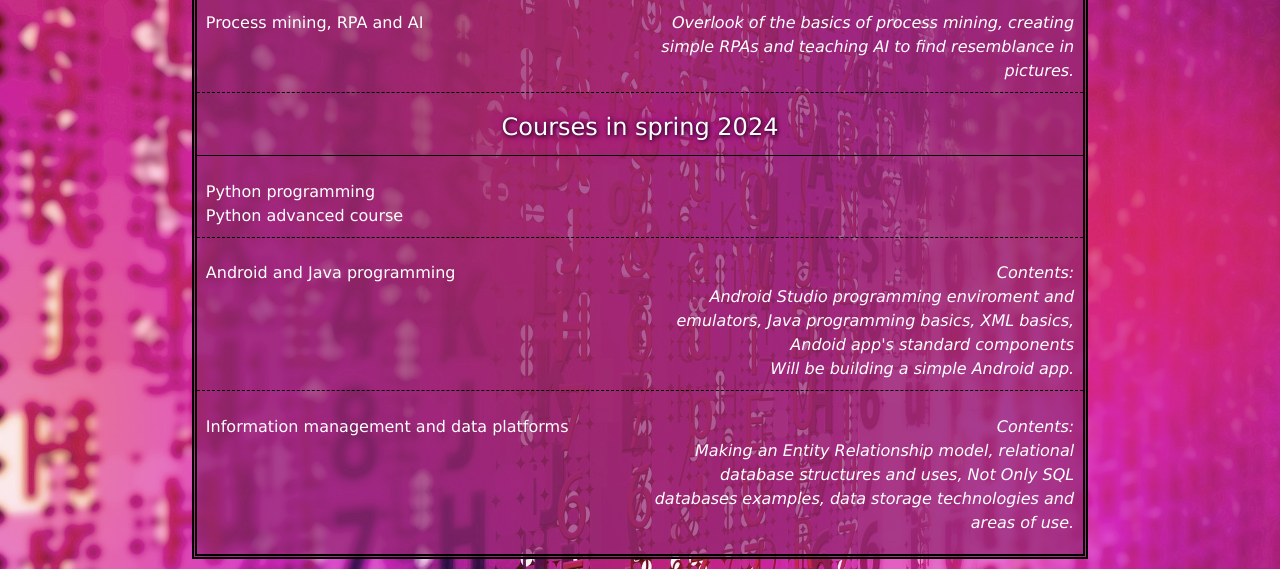
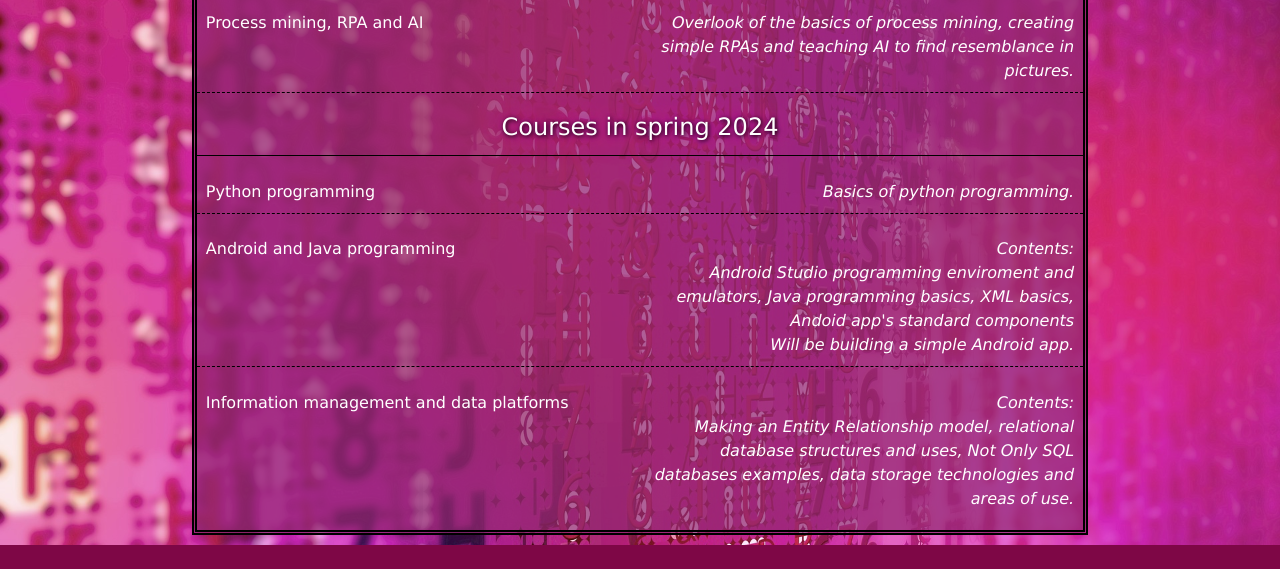
Before and after one commit to Milalien/Milalienxo, a plain HTML site: page skills.html in a window 1280 px wide. Shown: the part 878-1447 px from the top of the page. After the commit the page ends 1423 px from the top, so only its background shows below. Drawn offline with nearby package versions, Linux system fonts and the light colour scheme; a web font is replaced by a local one.

Commit message:
Update skills.html

```diff
--- a/skills.html
+++ b/skills.html
@@ -111,11 +111,10 @@
                 </div>
                 <div class="box2">
                     <div>
-                        Python programming<br>
-                        Python advanced course
+                        Python programming
                     </div>
                     <div class="description">
-
+                        Basics of python programming.
                     </div>
                 </div>
                 <div class="box2">
```
